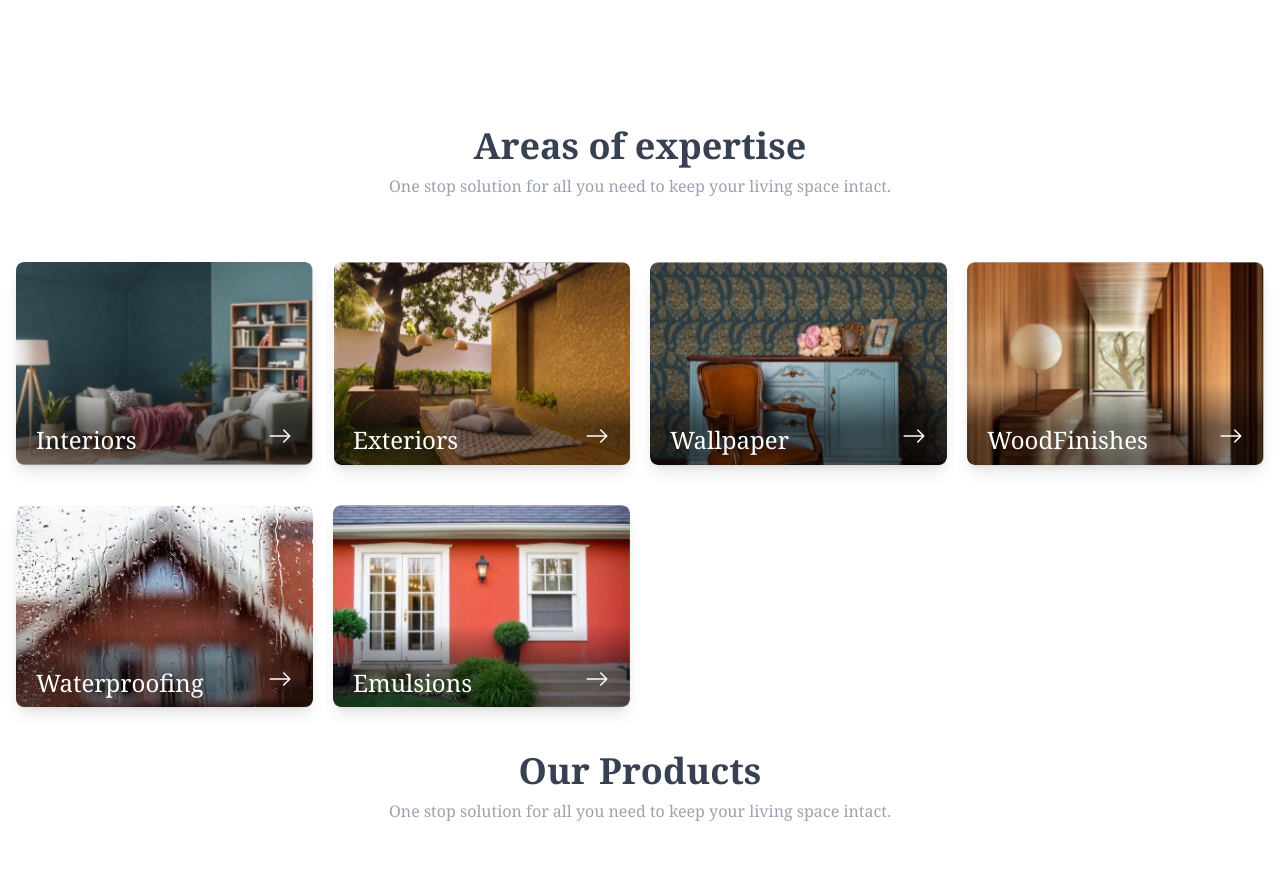
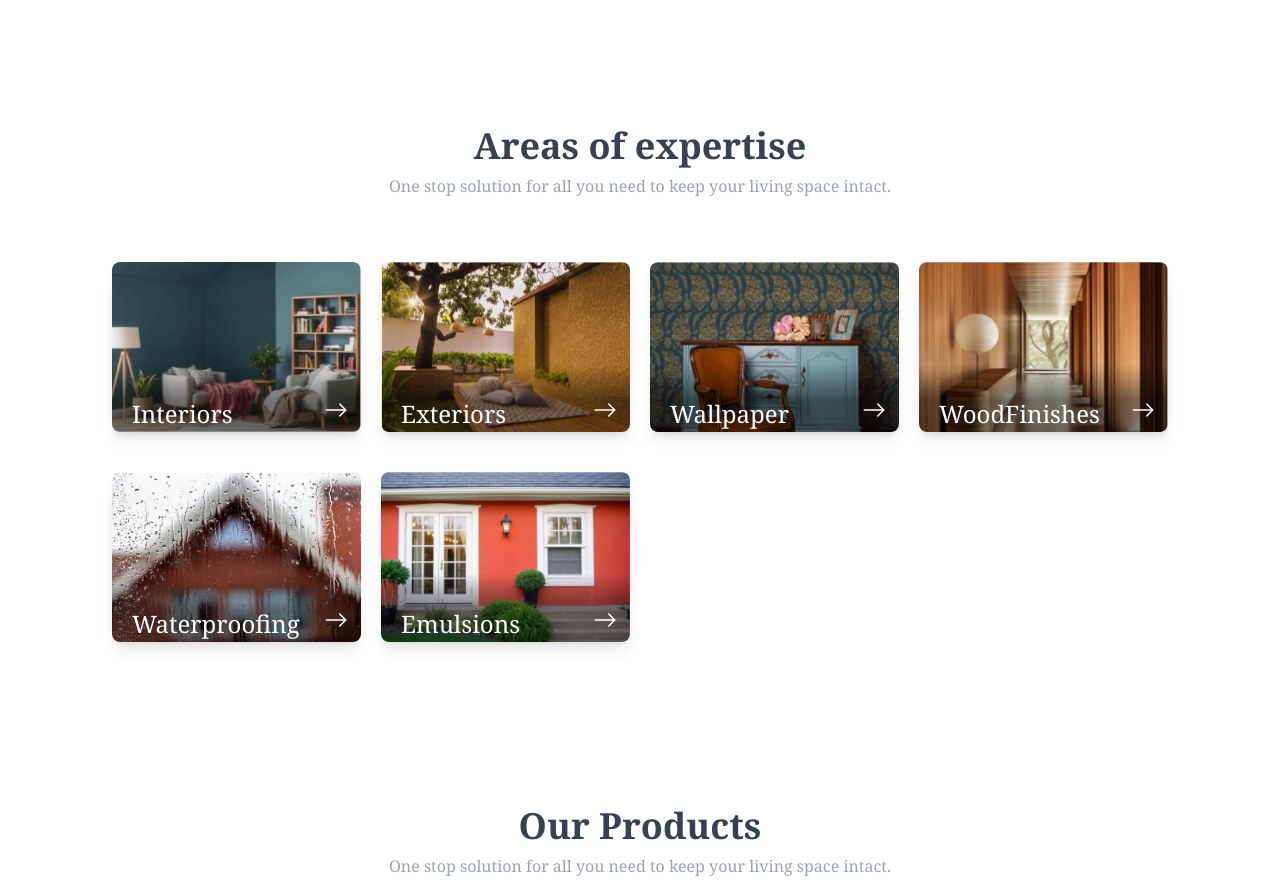
Before and after one commit to vgsanjaykumar/ahmed, a React (Vite) app: page / in a window 1280 px wide. Shown: the part 2480-3366 px from the top of the page. Built offline with nearby package versions, Linux system fonts and the light colour scheme.

Commit message:
Update Areas.jsx

```diff
--- a/src/components/Areas.jsx
+++ b/src/components/Areas.jsx
@@ -29,7 +29,7 @@ const area =[
 ]
 export const Areas = () => {
     return (
-        <section id="products" className="">
+        <section id="products" className=" top-container-1">
           <div className="">
                 <div className="">
                     <h2 className="text-2xl md:text-4xl font-bold mx-auto text-gray-700  text-center mb-2">Areas of expertise</h2>
```
